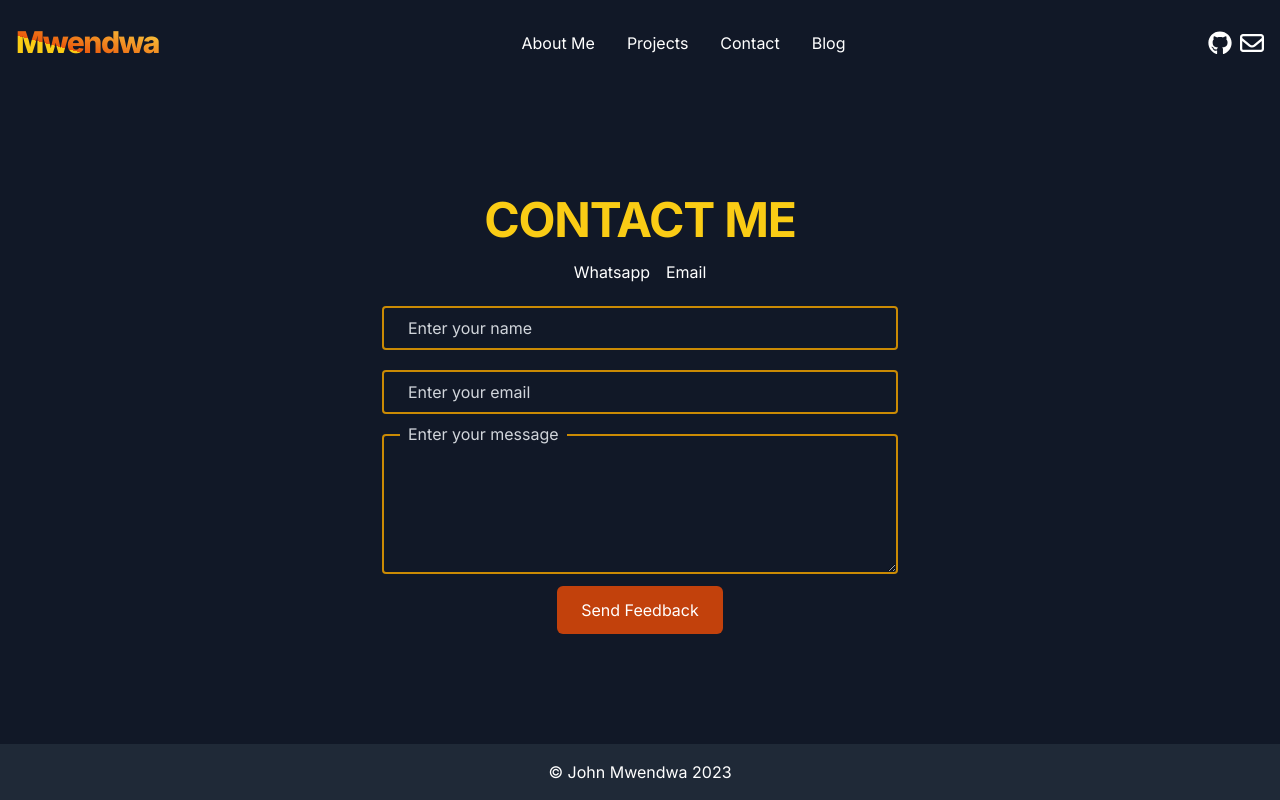
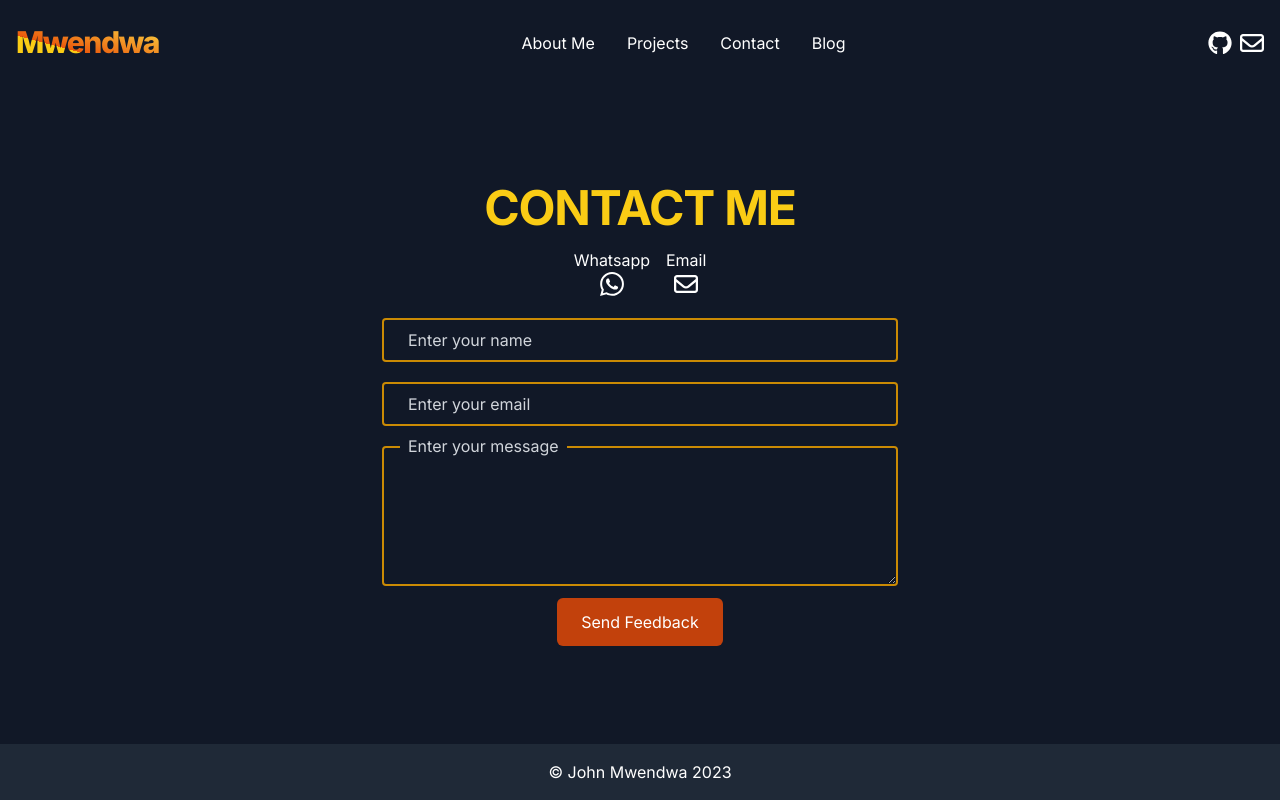
Before and after one commit to JohnMwendwa/portfolio_v2, a Next.js app: page /contact in a window 1280 px wide. Built offline with nearby package versions, Linux system fonts and the light colour scheme.

Commit message:
Add icons

```diff
--- a/src/components/sections/Contact.tsx
+++ b/src/components/sections/Contact.tsx
@@ -1,6 +1,9 @@
 import Link from "next/link";
 import { FormEvent, useState } from "react";
 import { ToastContainer, toast } from "react-toastify";
+
+import WhatsappIcon from "assets/whatsapp";
+import MailIcon from "assets/mail";
 
 const Contact = () => {
   const [name, setName] = useState("");
@@ -98,10 +101,21 @@ const Contact = () => {
       </h1>
 
       <div className="flex justify-center space-x-4 text-white mb-6">
-        <Link href={"https://wa.me/+254716237927"} target="_blank">
+        <Link
+          href={"https://wa.me/+254716237927"}
+          target="_blank"
+          className="group hover:text-yellow-400 inline-flex flex-col items-center justify-center"
+        >
           Whatsapp
+          <WhatsappIcon className="group-hover:fill-yellow-400" />
         </Link>
-        <Link href={"mailto:hey@ohnmwendwa.me"}>Email</Link>
+        <Link
+          href={"mailto:hey@ohnmwendwa.me"}
+          className="group hover:text-yellow-400 inline-flex flex-col items-center justify-center"
+        >
+          Email
+          <MailIcon className="group-hover:fill-yellow-400" />
+        </Link>
       </div>
 
       <form className="w-full max-w-lg" onSubmit={handleSubmit}>
```
